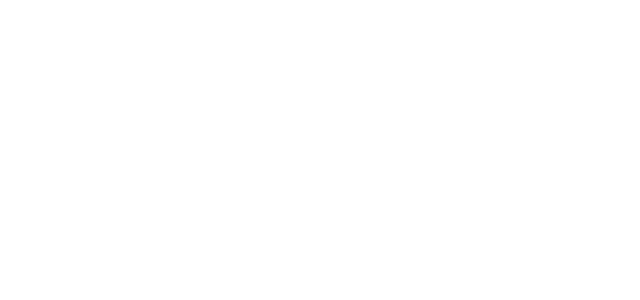
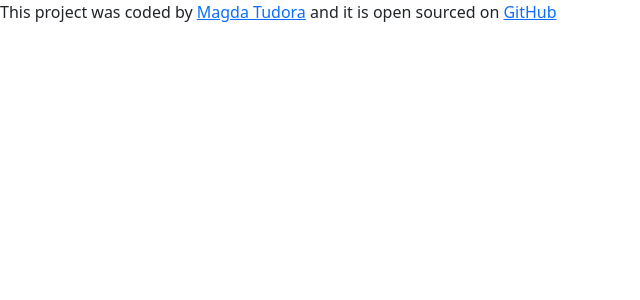
Before and after one commit to Magda0006/WeatherForecast-app, a React (Create React App) app: page / in a window 1280 px wide. Shown: the top 300 px of the page, without its empty margins (0-640 px from the left). Built offline with nearby package versions, Linux system fonts and the light colour scheme.

Commit message:
Added footer element to App.js  file
also added links redirecting to GitHub

```diff
--- a/src/App.js
+++ b/src/App.js
@@ -1,6 +1,24 @@
 import "./App.css";
 
 function App() {
+  return (
+    <div className="App-container-fluid">
+      <footer>
+        This project was coded by{" "}
+        <a href="https://github.com/Magda0006" target="blank">
+          Magda Tudora
+        </a>{" "}
+        and it is open sourced on{" "}
+        <a
+          href="https://github.com/Magda0006/React-weather-app"
+          target="_blank"
+          rel="noreferrer"
+        >
+          GitHub
+        </a>
+      </footer>
+    </div>
+  );
 }
 
 export default App;
```
